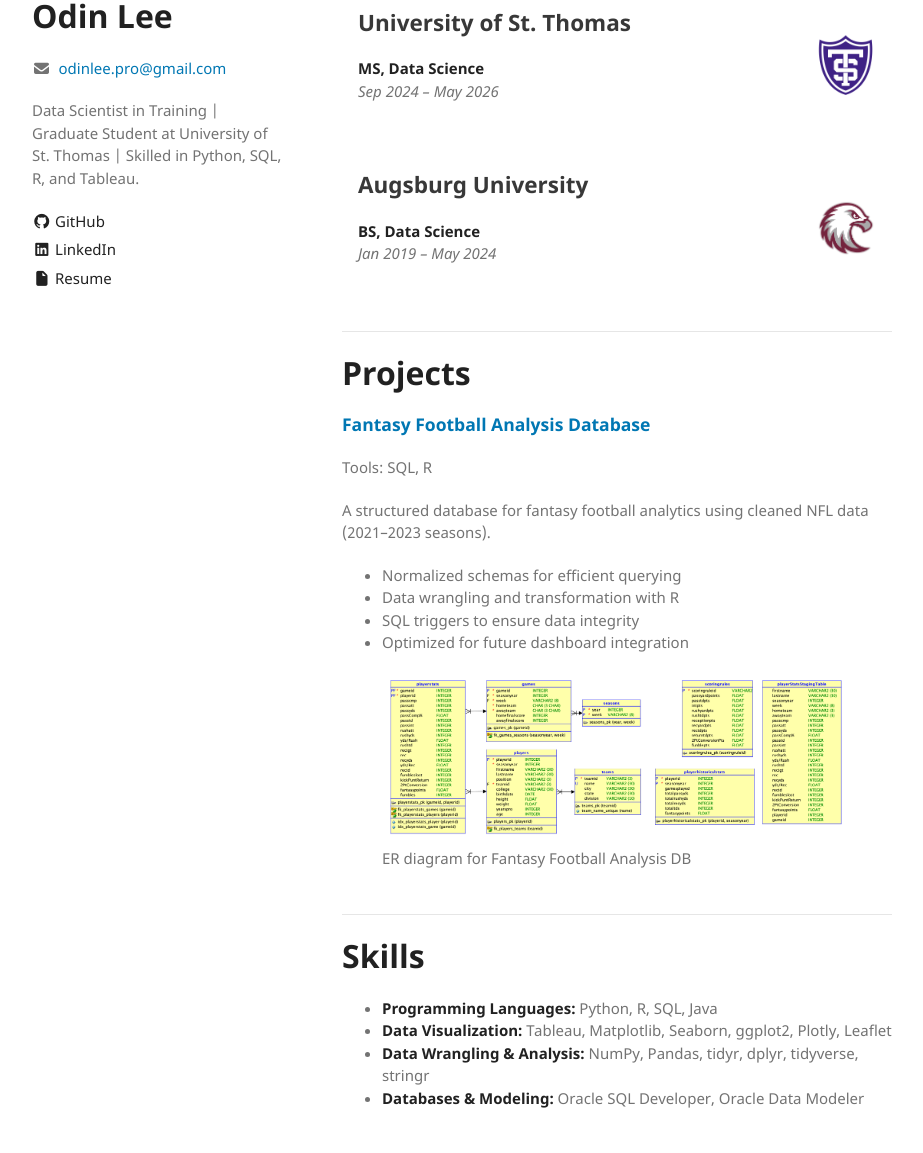
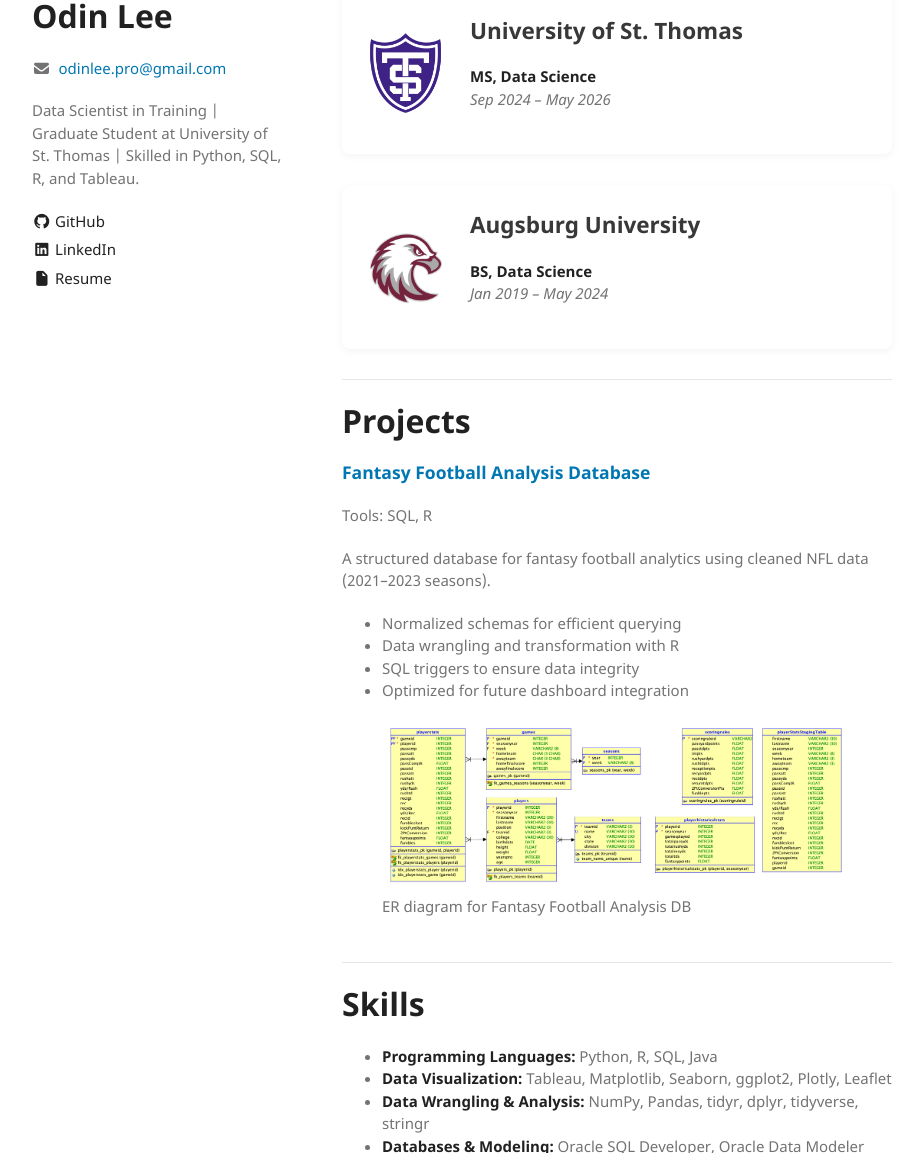
Before and after one commit to OdinLeePro/OdinLeePro.github.io, a Jekyll site: the page built from index.md, in a window 1280 px wide and 1400 px high, scrolled down 233 px. Shown: the part 247-1400 px from the top of the window, without its empty margins (178-1101 px from the left). Built offline with Jekyll 4.4.1, drawn with Linux system fonts in a browser that asks for light colours.

Commit message:
Update style.scss

```diff
--- a/assets/css/style.scss
+++ b/assets/css/style.scss
@@ -85,16 +85,32 @@
 }
 
 .education-grid {
-  display: flex;
-  flex-direction: column;
-  gap: 1rem;
+  display: grid;
+  grid-template-columns: 1fr;       /* single-column on mobile */
+  gap: 2rem;                        /* a bit more breathing room */
+}
+
+/* On wider screens, switch to two-column layout */
+@media (min-width: 640px) {
+  .education-grid {
+    grid-template-columns: repeat(auto-fit, minmax(320px, 1fr));
+  }
 }
 
 .education-card {
   display: flex;
-  justify-content: space-between;
+  flex-direction: row-reverse;
   align-items: center;
-  padding: 1rem;
+  gap: 1.5rem;
+  padding: 1.5rem;
+  background: #fff;
+  border-radius: 8px;
+  box-shadow: 0 2px 8px rgba(0,0,0,0.05);
+  transition: transform .2s ease;
+}
+
+.education-card:hover {
+  transform: translateY(-3px);
 }
 
 .edu-text {
@@ -103,6 +119,7 @@
 
 .edu-logo img {
   display: block;
-  width: 60px;
-  height: 60px;
+  width: 80px;
+  height: 80px;
+  object-fit: contain;
 }
```
